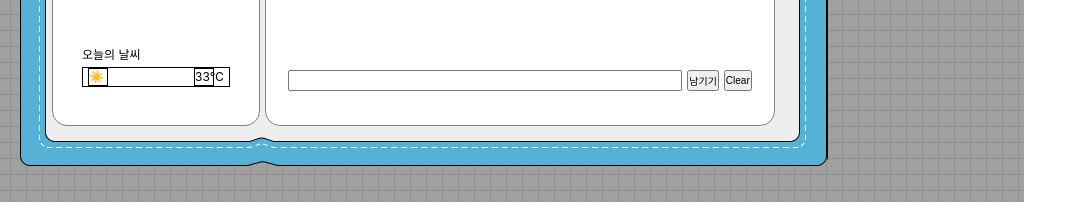
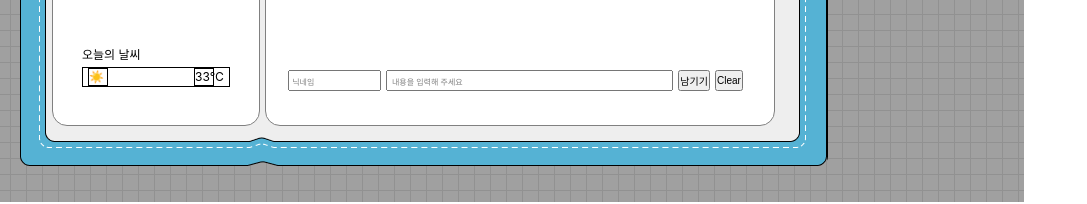
Before and after one commit to Ssong-Q/REACT-on-Cyworld-design, a React (Create React App) app: page / in a window 1280 px wide. Shown: the part 398-602 px from the top of the page, without its empty margins (0-1087 px from the left). Built offline with nearby package versions, Linux system fonts and the light colour scheme.

Commit message:
feat. rev03-1. Able to input  person who commits

```diff
--- a/src/pages/Home.jsx
+++ b/src/pages/Home.jsx
@@ -12,11 +12,16 @@ function Home() {
   const initialComArray = savedData ? JSON.parse(savedData) : [];
 
   const [comment, setComment] = useState("");
+  const [nickname, setNickname] = useState("");
   const [comArray, setComArray] = useState(initialComArray);
 
   const onChangeComment = function (event) {
     setComment(event.target.value);
   };
+
+  const onChangeNickname = function (event) {
+    setNickname(event.target.value);
+  }
 
   const onClickAddComment = function () {
     if(window.confirm("일촌평을 남기시겠습니까?")) {
@@ -26,10 +31,11 @@ function Home() {
         if(comArray.length === 7) {
           comArray.shift();
         }
-        setComArray([...comArray, comment]);
+        setComArray([...comArray, [nickname, comment]]);
         setComment("");
+        setNickname("");
 
-        localStorage.setItem("savedComment", JSON.stringify([...comArray, comment]));
+        localStorage.setItem("savedComment", JSON.stringify([...comArray, [nickname, comment]]));
       }
     }
   };
@@ -132,12 +138,13 @@ function Home() {
                   return index < 7;
                 }).map((item) => {
                   return (
-                    <FriendsComments id="comments">{item}</FriendsComments>
+                    <FriendsComments id="comments">{item[1]}      ({item[0]})</FriendsComments>
                   )
                 })}
                 </ul>
                 <CommentsCreate>
-                  <CommentsInput value={comment} onChange={onChangeComment} />
+                  <CommentNicknameInput value={nickname} onChange={onChangeNickname} placeholder='닉네임'></CommentNicknameInput>
+                  <CommentsInput value={comment} onChange={onChangeComment} placeholder='내용을 입력해 주세요' />
                   <CommentsButton onClick={onClickAddComment}>남기기</CommentsButton>
                   <CommentsButton onClick={onClickClearComment}>Clear</CommentsButton>
                 </CommentsCreate>
@@ -386,6 +393,8 @@ const VisitorsComments = styled.div`
 const FriendsComments = styled.li`
   font-size: 10px;
   margin: 5px 0;
+  border-bottom: 0.9px dotted gray;
+  padding: 2px 0;
   &::marker {
     color: gray;
   }
@@ -398,9 +407,25 @@ const CommentsCreate = styled.div`
   margin-top: 5px;
 `
 
+const CommentNicknameInput = styled.input`
+  padding: 1px 2px;
+  width: 20%;
+  margin-right: 5px;
+
+  &::placeholder{
+    color: gray;
+    font-size: 8px;
+  }
+`
+
 const CommentsInput = styled.input`
   padding: 1px 4px;
-  width: 85%;
+  width: 62%;
+
+  &::placeholder{
+    color: gray;
+    font-size: 8px;
+  }
 `
 
 const CommentsButton = styled.button`
```
